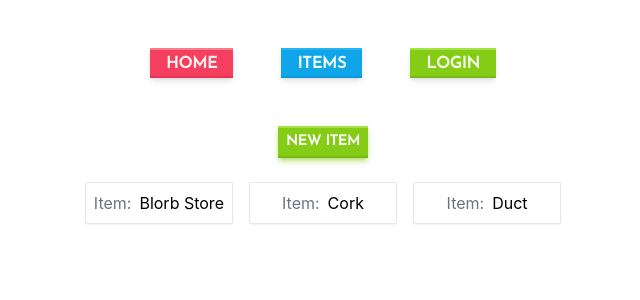
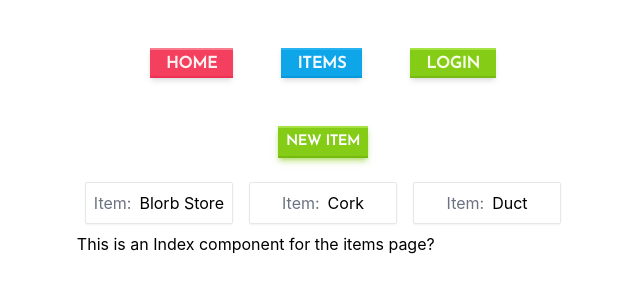
Before and after one commit to stujmar/pwa-playground, a React (Create React App) app: page /items in a window 1280 px wide. Shown: the top 300 px of the page, without its empty margins (317-957 px from the left). Built offline with nearby package versions, Linux system fonts and the light colour scheme.

Commit message:
[sm] got index default route rendering now to implement it correctly with my component design

```diff
--- a/src/App.js
+++ b/src/App.js
@@ -14,6 +14,7 @@ import Item from './components/teams/Item';
 import Items from './components/teams/Items';
 import NewItemForm from './components/teams/NewItemForm';
 import NotFound from './components/teams/NotFound';
+import ItemsIndex from './components/teams/ItemsIndex';
 
 function App() {
 
@@ -33,6 +34,7 @@ function App() {
             <Route path="two" element={<HomeTwo />} />
           </Route>
           <Route path="/items" element={<Items data={invoices} />}>
+            <Route index element={<ItemsIndex />} />
             <Route path="/items/new" element={<NewItemForm />} />
             <Route path="/items/:id" element={<Item data={invoices}/>} />
           </Route>
--- /dev/null
+++ b/src/components/teams/ItemsIndex.js
@@ -0,0 +1,9 @@
+import React from 'react';
+
+const ItemsIndex = () => {
+  return (
+    <div>This is an Index component for the items page?</div>
+  )
+}
+
+export default ItemsIndex;
```
